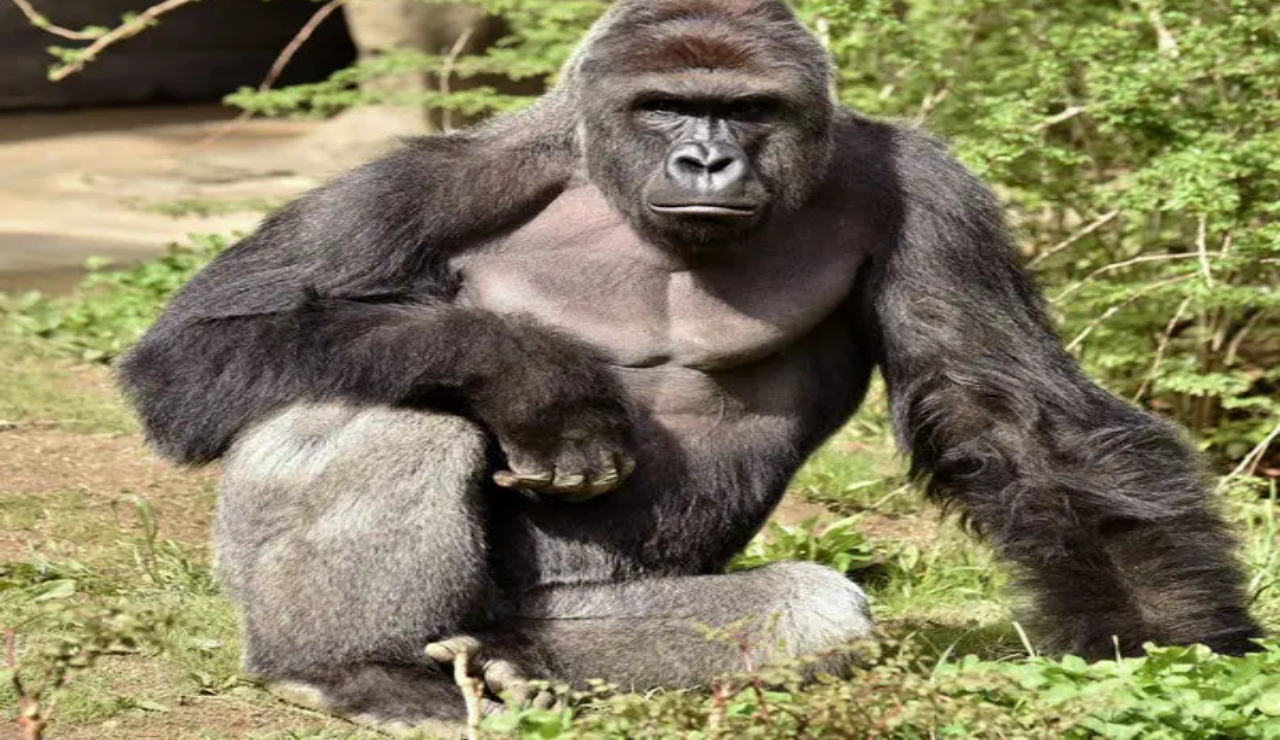
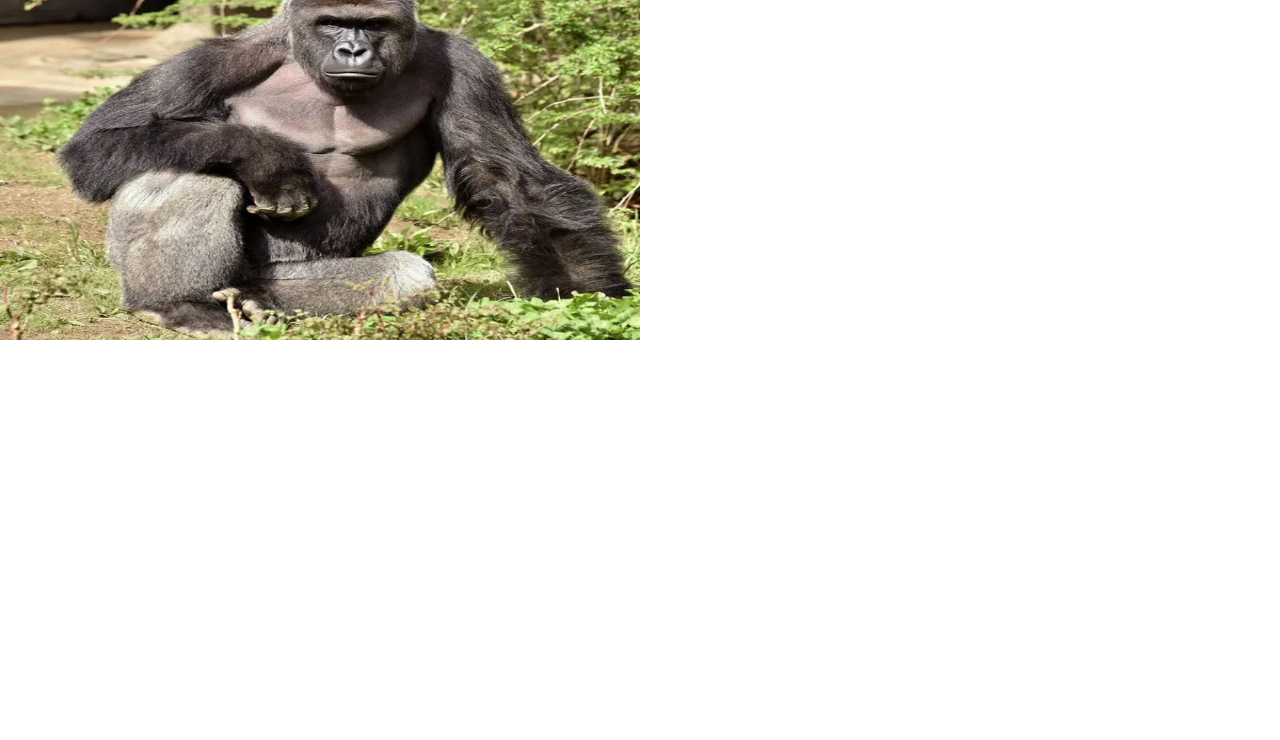
Before and after one commit to FemboyWebOwner/Harambe-Appreciation, a plain HTML site: page index.html in a window 1280 px wide. Shown: the part 60-800 px from the top of the page. Drawn offline with Linux system fonts and the light colour scheme.

Commit message:
Update index.html

```diff
--- a/index.html
+++ b/index.html
@@ -13,7 +13,7 @@ body {
   background-image: url('Hrambe.jpg');
   background-repeat: no-repeat;
   background-attachment: fixed;
-  background-size: 100% 100%;
+  background-size: 50% 50%;
 }
 </style>
 
```
